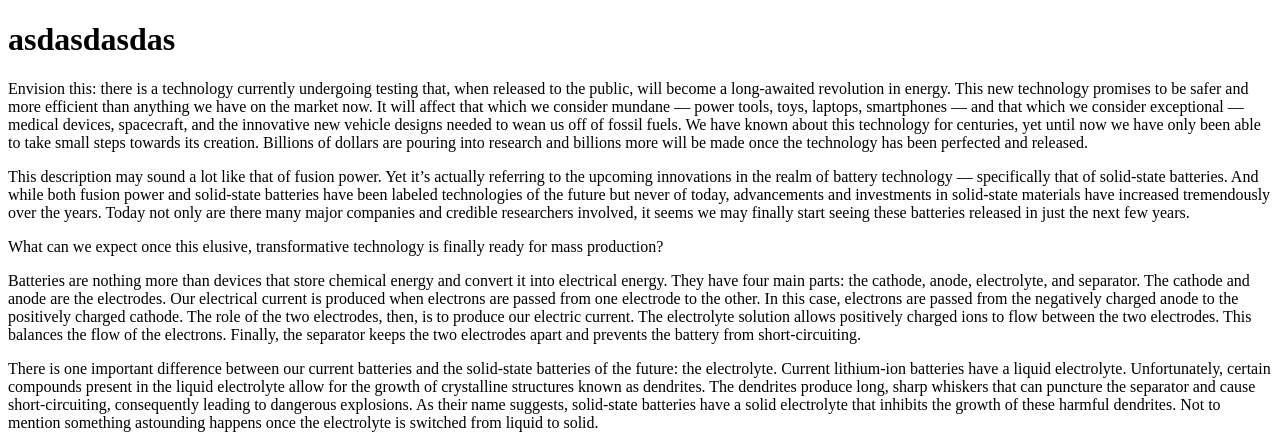
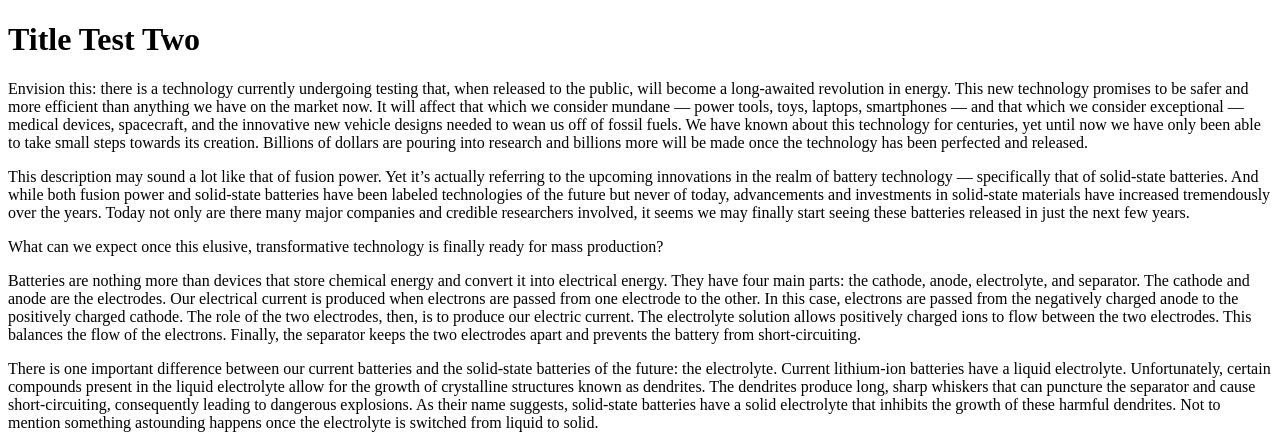
Before and after one commit to Estasie/test-rep-2, a plain HTML site: page index.html in a window 1280 px wide. Shown: the top 445 px of the page. Drawn offline with Linux system fonts and the light colour scheme.

Commit message:
Test Two Title

```diff
--- a/index.html
+++ b/index.html
@@ -7,7 +7,7 @@
     <title>Document</title>
   </head>
   <body>
-    <h1>asdasdasdas</h1>
+    <h1>Title Test Two</h1>
     <div class="at au av aw ax oc az aj">
       <p id="2f87" class="" data-selectable-paragraph="">
         Envision this: there is a technology currently undergoing testing that,
```
